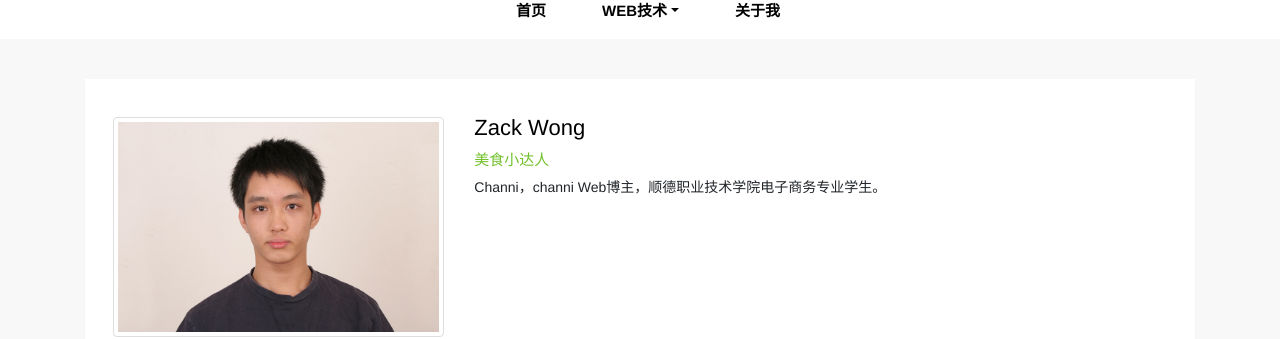
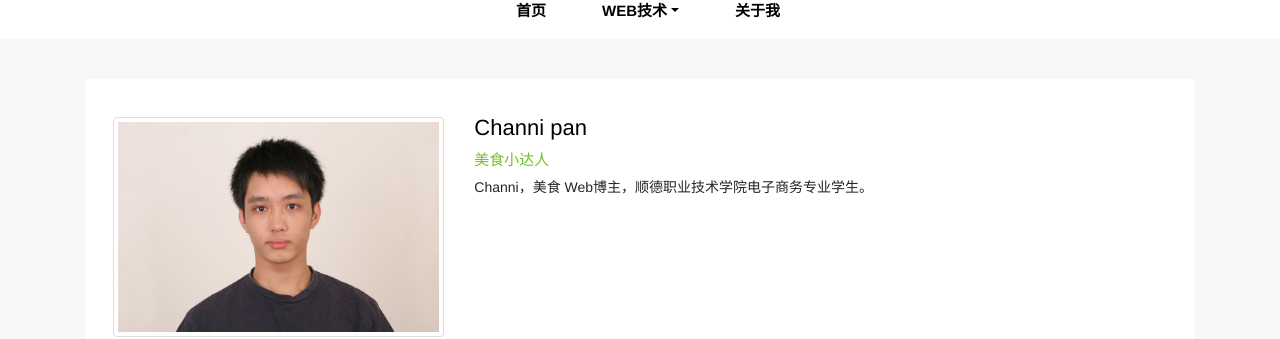
Before and after one commit to channipan/channipan.github.io, a Jekyll site: the page built from pages/about.html, in a window 1280 px wide. Shown: the part 148-487 px from the top of the page. Built offline with Jekyll 4.4.1, drawn with Linux system fonts in a browser that asks for light colours.

Commit message:
Update about.html

```diff
--- a/pages/about.html
+++ b/pages/about.html
@@ -12,9 +12,9 @@ description: Channi，美食顾问。
         <div class="row">
           <div class="col-md-4 mt-4"><img src="/images/pages/about.jpg" alt="Zack Wong" class="img-thumbnail"></div>
           <div class="col-md-8 mt-4">
-            <p class="post-title">Zack Wong</p>
+            <p class="post-title">Channi pan</p>
             <p class="post-tag">美食小达人</p>
-            <p>Channi，channi Web博主，顺德职业技术学院电子商务专业学生。
+            <p>Channi，美食 Web博主，顺德职业技术学院电子商务专业学生。
           </div>
           <div class="col-md-12 my-4"><hr></div>
           <div class="col-md-6">
```
